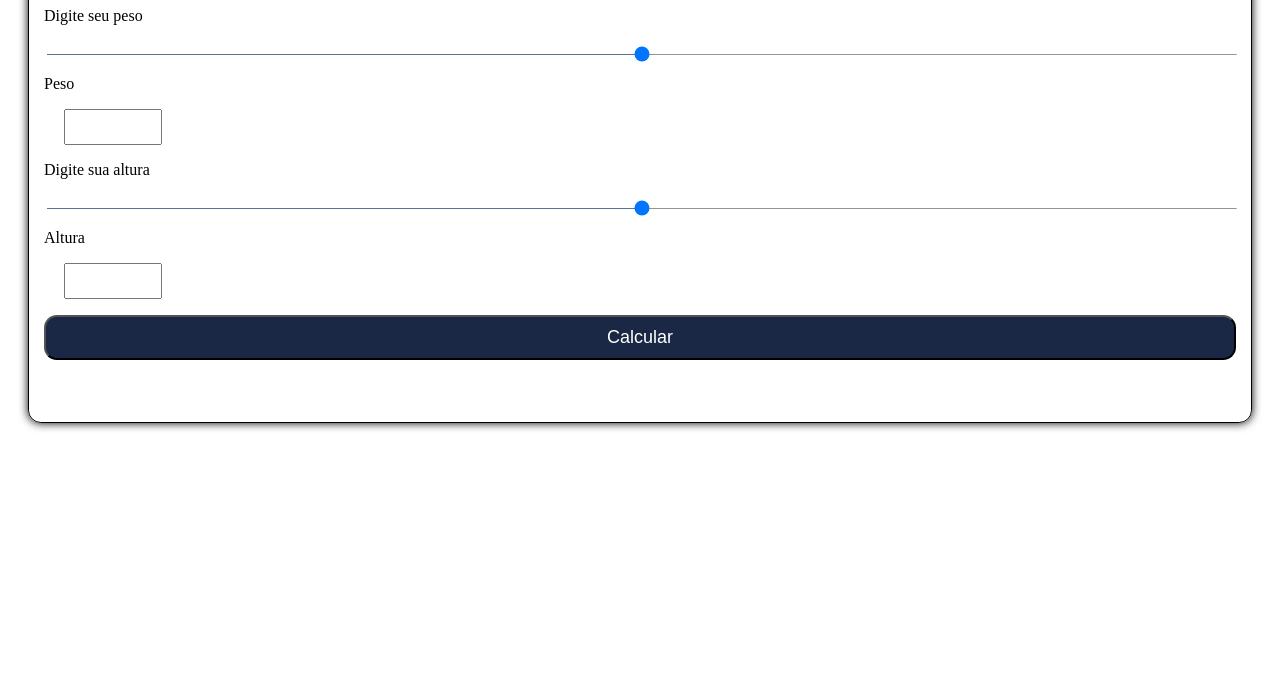
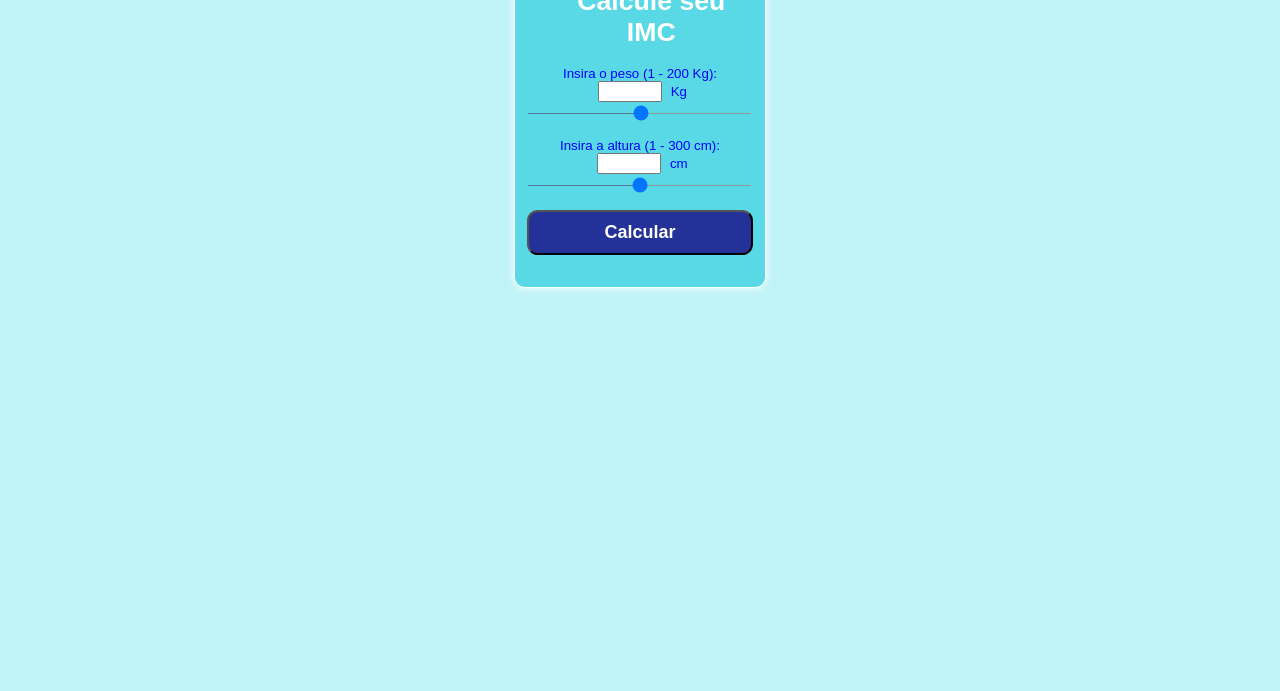
Before and after one commit to adbosa/imc_calc, a plain HTML site: page index.html in a window 1280 px wide. Shown: the part 109-800 px from the top of the page. Drawn offline with Linux system fonts and the light colour scheme.

Commit message:
Layout adjustment for a tighter page.

```diff
--- a/index.html
+++ b/index.html
@@ -11,18 +11,18 @@
 
     <form action="">
 
-      <div class="container-calculadora-peso">
-        <p>Digite seu peso</p>
-        <input class="peso-slider" type="range">
-        <p>Peso</p>
-        <input id="peso" class="input-number" type="number">
+      <div class="container-dados">
+        <label for="peso">Insira o peso (1 - 200 Kg):</label>
+        <input id="peso" class="input-number" type="number" min="1" max="200">
+        <p class="medidas">Kg</p>
+        <input class="slider" type="range" min="1" max="200">
       </div>
 
-      <div class="container-calculadora-altura">
-        <p>Digite sua altura</p>
-        <input class="altura-slider" type="range">
-        <p>Altura</p>
-        <input id="altura" class="input-number" type="number">
+      <div class="container-dados">
+        <label for="altura">Insira a altura (1 - 300 cm):</label>
+        <input id="altura" class="input-number" type="number" min="1" max="300">
+        <p class="medidas">cm</p>
+        <input class="slider" type="range">
       </div>
 
       <input id="btnCalcular" class="botao-calcular" type="button" value="Calcular">
--- a/style.css
+++ b/style.css
@@ -1,42 +1,61 @@
+html {
+	background-color: #bff3f7;
+	color: white;
+	font: 400 13.3333px Arial;
+}
+
 h1 {
-	margin-left: 20px;
+	margin-left: 10%;
+	text-align: center;
 }
 
 .container{
 	border: 1px solid;
 	box-shadow:0px 0px 10px;
-	padding: 15px;
-	margin: 20px;
+	padding:1%;
+	margin: 5% 40%;
 	border-radius: 0.8rem;
-	height: 480px;
+	min-height: 100%;
+	min-width: 160px;
+	background-color: #59d8e6;
 }
 
-.container-calculadora-peso,
-.container-calculadora-altura{
-	margin-bottom: 16px;
+.container-dados{
+	margin-bottom: 12px;
 	width: 100%;
+	color: blue;
+	text-align: center;
 }
 
-.peso-slider,
-.altura-slider{
+.slider{
 	width: 100%;
 	height: 1px;
 	outline: none;
+	margin: inherit;
 }
 
 .input-number{
-	height: 30px;
-	width: 90px;
-	margin-left: 20px;
-	font-size: 24px;
+	font-weight: bold;
+	margin-left: 5px;
+	margin-right: 5px;
+}
+
+.medidas{
+	display: contents;
 }
 
 .botao-calcular{
 	font-size: 18px;
+	font-weight: bold;
 	padding: 10px;
 	width: 100%;
-	background-color: #1b2845;
-	color: white;
+	background-color: #233199;
+	color:white;
 	border-radius: 0.8rem;
 	cursor: pointer;
 }
+
+#resultado{
+	text-align: center;
+	margin-top: 20px;
+}
```
